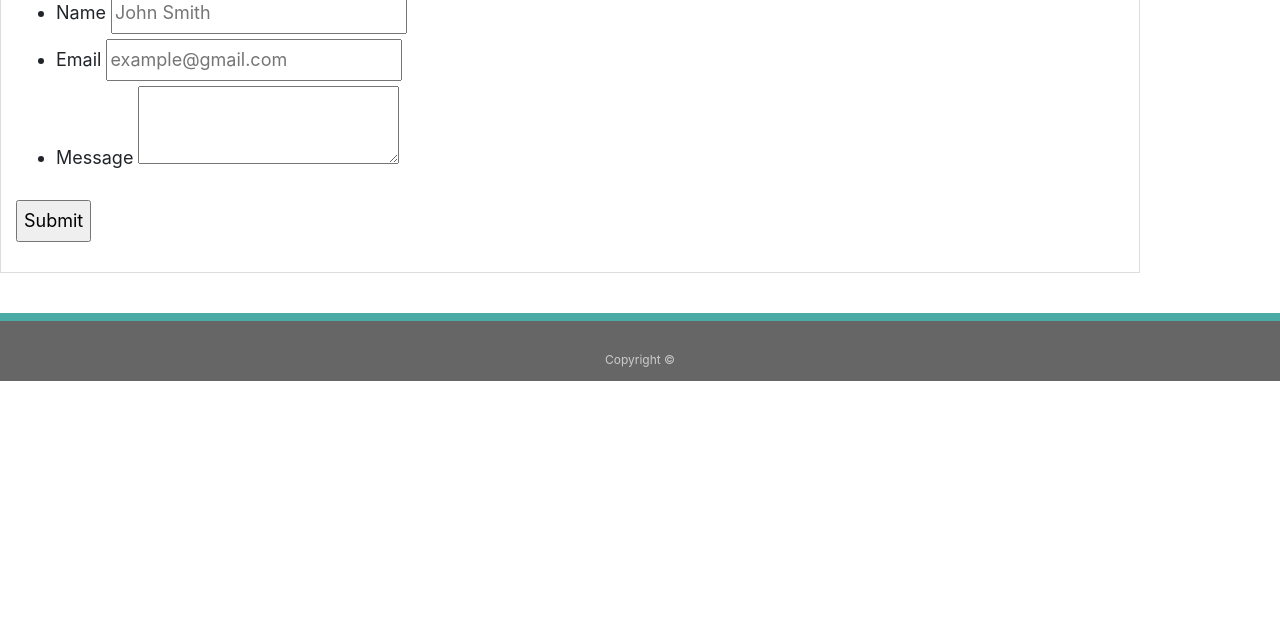
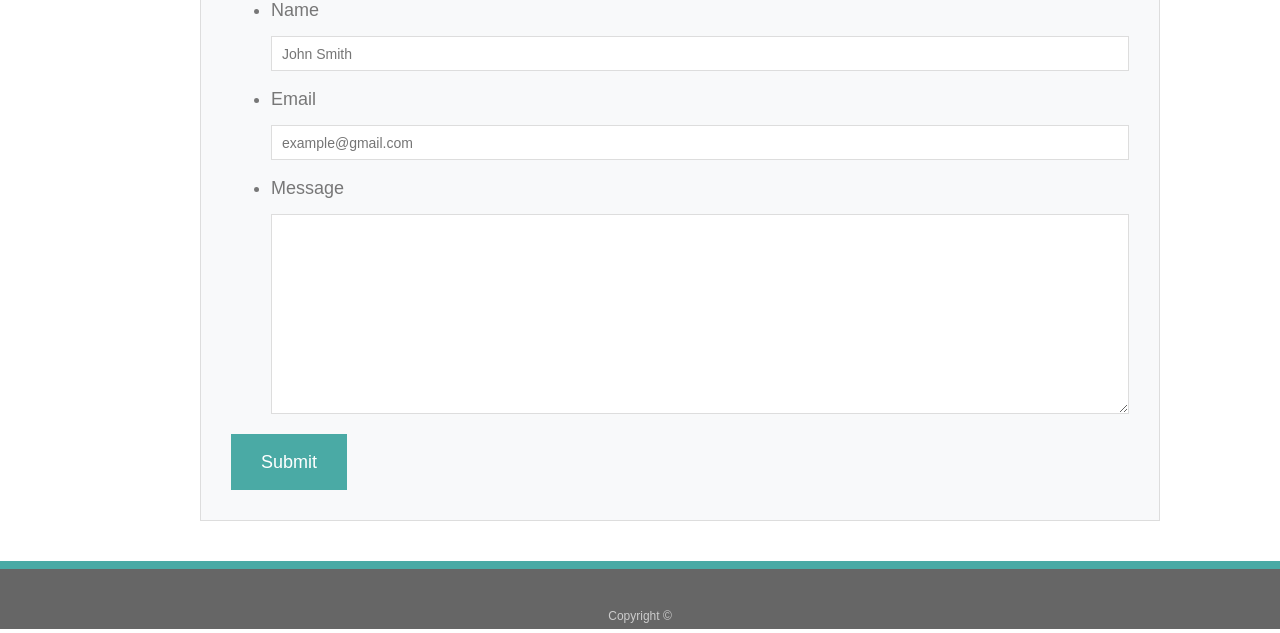
Before and after one commit to dajoyce/Bootstrap-Portfolio, a plain HTML site: page contact.html in a window 1280 px wide. Shown: the part 257-890 px from the top of the page. Before the commit the page ends 800 px from the top, so only its background shows below. Drawn offline with nearby package versions, Linux system fonts and the light colour scheme.

Commit message:
Christmas Break Edition

```diff
--- a/assets/css/contact.css
+++ b/assets/css/contact.css
@@ -3,10 +3,50 @@
   width: 100%;
   max-width: 960px;
   padding: 30px;
-    margin: 0 0 40px;
-    background: #ffffff;
+  margin-left: 200px;
+  margin-right: 200px;
+  background: #f8f9fa;
   border: 1px solid #dddddd;
   font-size: 18px;
   line-height: 2;
   margin-top: 40px;
+  margin-bottom: 40px;
 }
+
+#contact-form ul {
+  margin-bottom: 20px;
+}
+
+#contact-form li {
+  margin-bottom: 10px;
+}
+
+label,
+input[type="text"],
+input[type="email"],
+textarea {
+  display: block;
+  width: 100%;
+}
+
+input[type="text"],
+input[type="email"],
+textarea {
+  height: 35px;
+  padding: 0 10px;
+  font-size: 14px;
+  border: 1px solid #dddddd;
+}
+
+textarea {
+  height: 200px;
+}
+
+input[type="submit"] {
+  padding: 10px 30px;
+  font-size: 18px;
+  color: #ffffff;
+  cursor: pointer;
+  background: #4aaaa5;
+  border: 0 none;
+}
--- a/assets/css/index.css
+++ b/assets/css/index.css
@@ -17,10 +17,12 @@
   width: 100%;
   max-width: 960px;
   padding: 30px;
-    margin: 0 0 40px;
-    background: #ffffff;
+  margin-left: 200px;
+  margin-right: 200px;
+  background: #f8f9fa;
   border: 1px solid #dddddd;
   font-size: 18px;
   line-height: 2;
   margin-top: 40px;
+  margin-bottom: 40px;
 }
--- a/assets/css/portfolio.css
+++ b/assets/css/portfolio.css
@@ -1,15 +1,17 @@
 .portPics {
   float: left;
   width: 300px;
-    height: auto;
+  height: 300px;
   margin-top: 10px;
   margin-right: 25px;
   padding: 10px;
+  border-style: double;
 }
 
 #port {
   color: #4aaaa5;
   margin-top: 30px;
+  margin-right: 100px;
   border-bottom: 2px solid #cccccc;
 }
 
@@ -18,12 +20,14 @@
   width: 100%;
   max-width: 960px;
   padding: 30px;
-    margin: 0 0 40px;
-    background: #ffffff;
+  margin-left: 200px;
+  margin-right: 200px;
+  background: #f8f9fa;
   border: 1px solid #dddddd;
   font-size: 18px;
   line-height: 2;
   margin-top: 40px;
+  margin-bottom: 40px;
 }
 
 h3 {
@@ -31,7 +35,7 @@ h3 {
   bottom: 20px;
   width: 300px;
   padding: 15px;
-    margin-bottom: 0;
+  margin-bottom: 115px;
   font-weight: 300;
   line-height: 30px;
   color: #ffffff;
@@ -39,3 +43,10 @@ h3 {
   background: #4aaaa5;
   border-bottom: 0;
 }
+.row {
+  display: flex;
+  flex-wrap: wrap;
+  margin-right: -50px;
+  margin-left: 50px;
+  margin-bottom: 20px;
+}
--- a/contact.html
+++ b/contact.html
@@ -1,13 +1,19 @@
 <!DOCTYPE html>
 <html lang="en">
   <head>
-    <meta charset="UTF-8">
-    <meta name="viewport" content="width=device-width, initial-scale=1.0">
-    <meta http-equiv="X-UA-Compatible" content="ie=edge">
-    <link rel="stylesheet" type="text/css" href="assets/css/style.css">
-    <link rel="stylesheet" type="text/css" href="assets/css/contact.css">
-    <link rel="stylesheet" href="https://stackpath.bootstrapcdn.com/bootstrap/4.1.3/css/bootstrap.min.css" integrity="sha384-MCw98/SFnGE8fJT3GXwEOngsV7Zt27NXFoaoApmYm81iuXoPkFOJwJ8ERdknLPMO" crossorigin="anonymous">
-    <title>Document</title>
+    <meta charset="UTF-8" />
+    <meta name="viewport" content="width=device-width, initial-scale=1.0" />
+    <meta http-equiv="X-UA-Compatible" content="ie=edge" />
+    <link
+      rel="stylesheet"
+      href="https://stackpath.bootstrapcdn.com/bootstrap/4.1.3/css/bootstrap.min.css"
+      integrity="sha384-MCw98/SFnGE8fJT3GXwEOngsV7Zt27NXFoaoApmYm81iuXoPkFOJwJ8ERdknLPMO"
+      crossorigin="anonymous"
+    />
+    <link rel="stylesheet" type="text/css" href="assets/css/style.css" />
+    <link rel="stylesheet" type="text/css" href="assets/css/contact.css" />
+
+    <title>David Joyce Portfolio - Contact</title>
   </head>
   <body>
     <nav class="navbar navbar-light bg-light">
@@ -23,9 +29,7 @@
 
     <div class="container">
       <div class="row">
-            <div class="col-lg-12">
-                <h2 id="hitMeUp">Contact</h2>
-            </div>
+        <div class="col-lg-12"><h2 id="hitMeUp">Contact</h2></div>
       </div>
 
       <div class="row">
@@ -34,26 +38,39 @@
             <ul>
               <li>
                 <label for="name">Name</label>
-                            <input type="text" id="name" name="name" placeholder="John Smith" required="required">
+                <input
+                  type="text"
+                  id="name"
+                  name="name"
+                  placeholder="John Smith"
+                  required="required"
+                />
               </li>
               <li>
                 <label for="email">Email</label>
-                            <input type="email" id="email" name="email" placeholder="example@gmail.com" required="required">
+                <input
+                  type="email"
+                  id="email"
+                  name="email"
+                  placeholder="example@gmail.com"
+                  required="required"
+                />
               </li>
               <li>
                 <label for="message">Message</label>
-                            <textarea id="message" name="message" required="required"></textarea>
+                <textarea
+                  id="message"
+                  name="message"
+                  required="required"
+                ></textarea>
               </li>
             </ul>
-                    <input type="submit">
+            <input type="submit" />
           </form>
         </div>
       </div>
     </div>
 
-    <footer>
-        Copyright &copy;
-    </footer>
-
+    <footer>Copyright &copy;</footer>
   </body>
 </html>
```
Also changed, not shown: index.html (+46 -17 lines), portfolio.html (+36 -24 lines), assets/images/HW1-basicPortfolio.png (added), assets/images/HW2-responsivePortfolio.png (added), assets/images/HW3-Psychic Game.png (added), assets/images/HW4-crystalsCollector.png (added), assets/images/HW5-randomMovieTrivia.png (added), assets/images/HW6-gotGifySearcher.png (added), assets/images/HW7-trainSchedule.png (added), 5 other files. Lines whose indentation alone changed are shown as unchanged.
